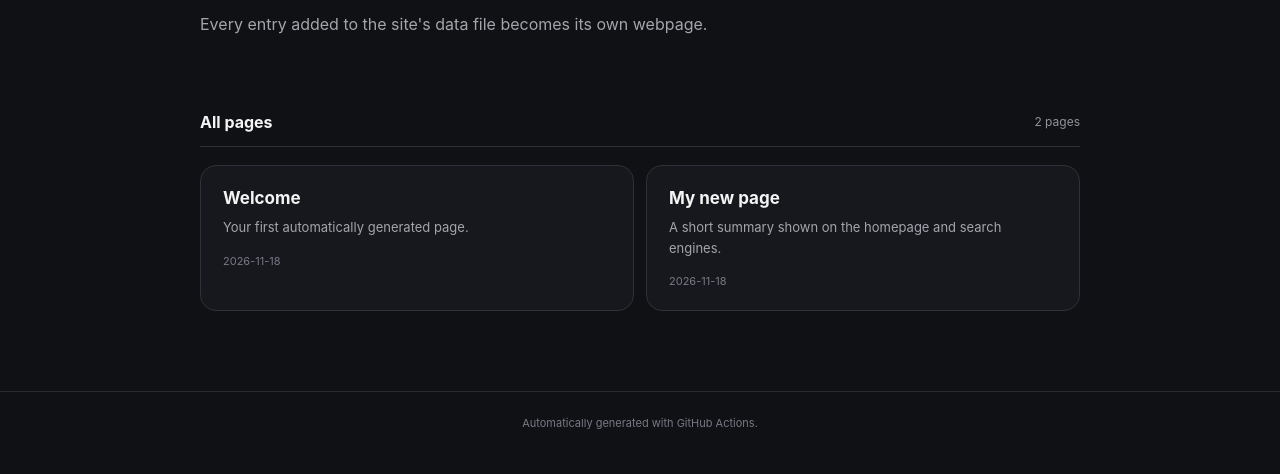
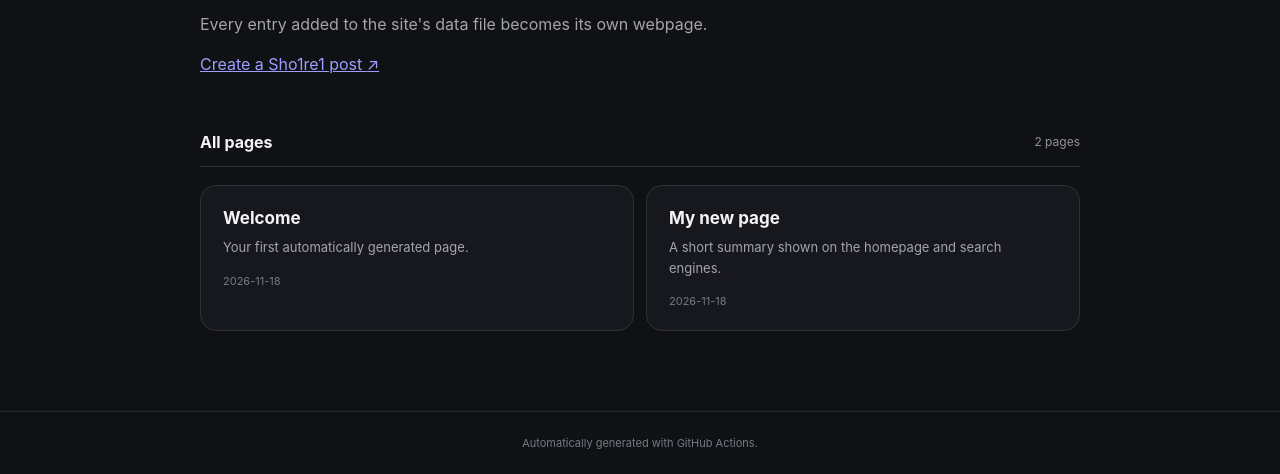
Before and after one commit to Gitoldor/Sexpreets, a plain HTML site: page index.html in a window 1280 px wide. Shown: the part 332-806 px from the top of the page. Drawn offline with Linux system fonts and the light colour scheme.

Commit message:
Link to Sho1re1 post form

```diff
--- a/index.html
+++ b/index.html
@@ -18,6 +18,7 @@
       <p class="eyebrow">THE LIBRARY</p>
       <h1>Explore the pages.</h1>
       <p class="subheading">Every entry added to the site's data file becomes its own webpage.</p>
+      <a class="post-cta" href="post.html">Create a Sho1re1 post <span>↗</span></a>
     </section>
     <section aria-labelledby="pages-heading">
       <div class="section-head"><h2 id="pages-heading">All pages</h2><span id="page-count" class="count">Loading…</span></div>
```
